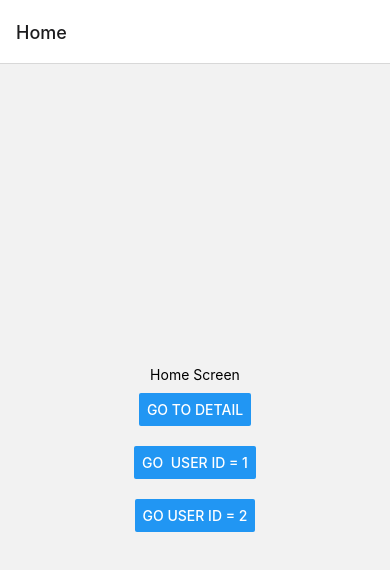
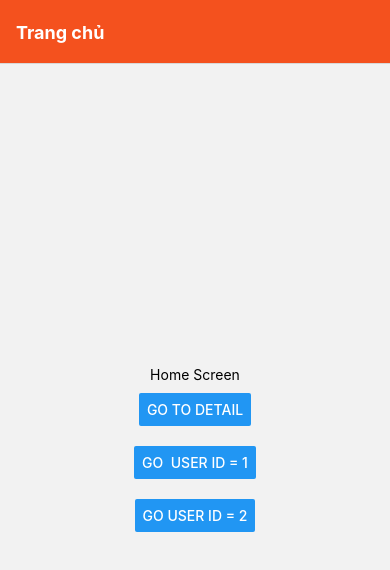
Before and after one commit to orc123/learn-rn, a React Native app: screen / in a window 390 px wide. Shown: the top 570 px of the page. Built offline with nearby package versions, Linux system fonts and the light colour scheme.

Commit message:
lesson 48

```diff
--- a/App.tsx
+++ b/App.tsx
@@ -47,7 +47,6 @@ function HomeScreen(props: any) {
 function DetailsScreen(props: any) {
   const navigation: any = useNavigation();
   const route: any = useRoute();
-  console.log(route);
   return (
     <View style={{ flex: 1, alignItems: "center", justifyContent: "center" }}>
       <Text>Details Screen</Text>
@@ -62,9 +61,29 @@ function DetailsScreen(props: any) {
 export default function App() {
   return (
     <NavigationContainer>
-      <Stack.Navigator>
-        <Stack.Screen name="Home" component={HomeScreen} />
-        <Stack.Screen name="Details" component={DetailsScreen} />
+      <Stack.Navigator
+        screenOptions={{
+          headerStyle: {
+            backgroundColor: "#f4511e",
+          },
+          headerTintColor: "#fff",
+          headerTitleStyle: {
+            fontWeight: "bold",
+          },
+        }}
+      >
+        <Stack.Screen
+          name="Home"
+          component={HomeScreen}
+          options={{ title: "Trang chủ" }}
+        />
+        <Stack.Screen
+          name="Details"
+          component={DetailsScreen}
+          options={(props: any) => ({
+            headerTitle: `Xem chi tiết ${props.route?.params?.userId ?? ""}`,
+          })}
+        />
       </Stack.Navigator>
     </NavigationContainer>
   );
```
